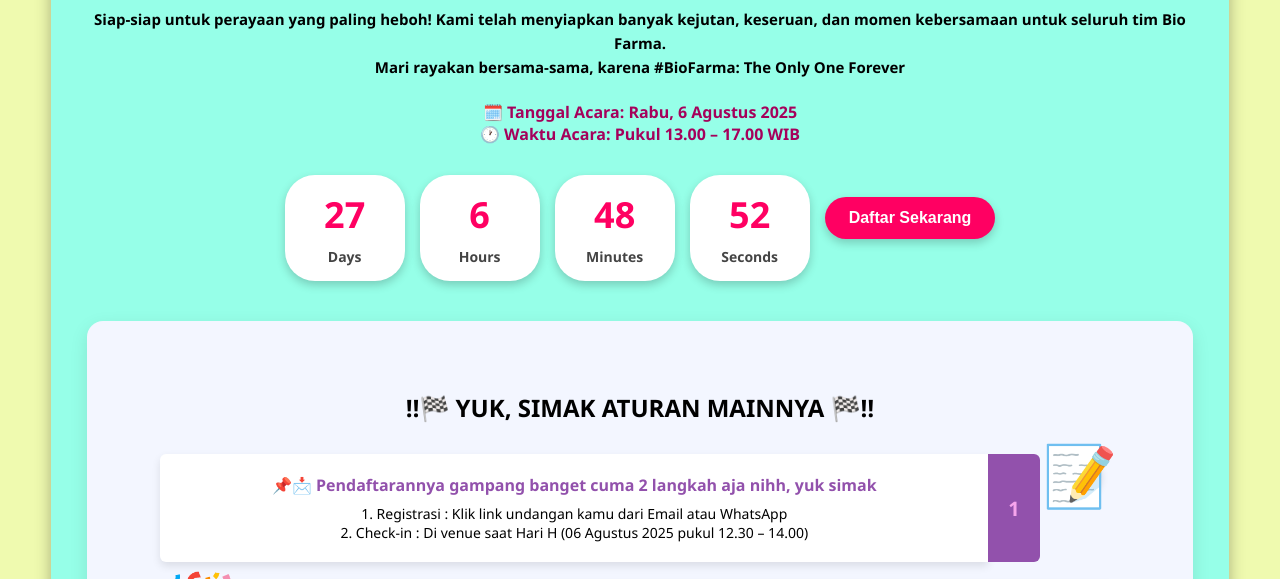
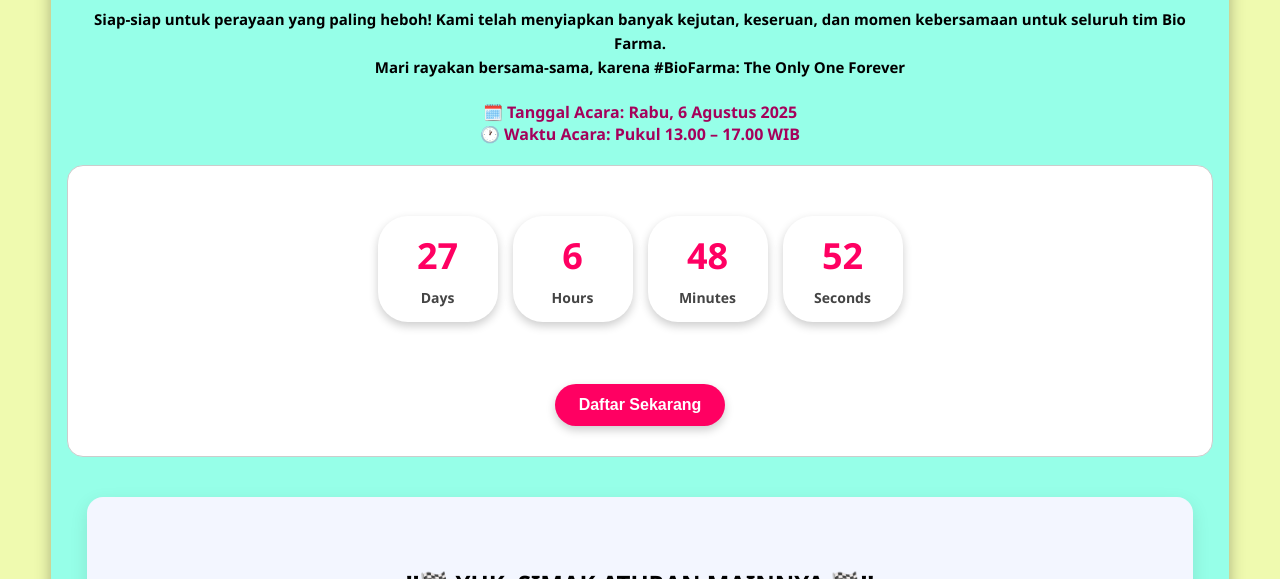
Before and after one commit to Anggieta08/Hut-Bio, a plain HTML site: page percobaan.html in a window 1280 px wide. Shown: the part 195-774 px from the top of the page. Drawn offline with Linux system fonts and the light colour scheme.

Commit message:
test commit

```diff
--- a/percobaan.html
+++ b/percobaan.html
@@ -308,6 +308,12 @@
   font-size: 16px;
 }
 
+.box {
+  display: flex;
+  flex-direction: column;
+  align-items: center;
+}
+
   </style>
 </head>
 <body>
@@ -329,6 +335,7 @@
     <div style="margin-top: 10px; font-size: 14px; font-weight: normal; color: #444;">
   </div>
 </div>
+<div class="box">
 
   <div class="countdown">
     <div class="countdown-item">
@@ -346,6 +353,7 @@
     <div class="countdown-item">
       <h1 id="seconds">--</h1>
       <span>Seconds</span>
+    </div>
   </div>
 
     <div class="register-button"><br>
```
Lines whose indentation alone changed are shown as unchanged.
